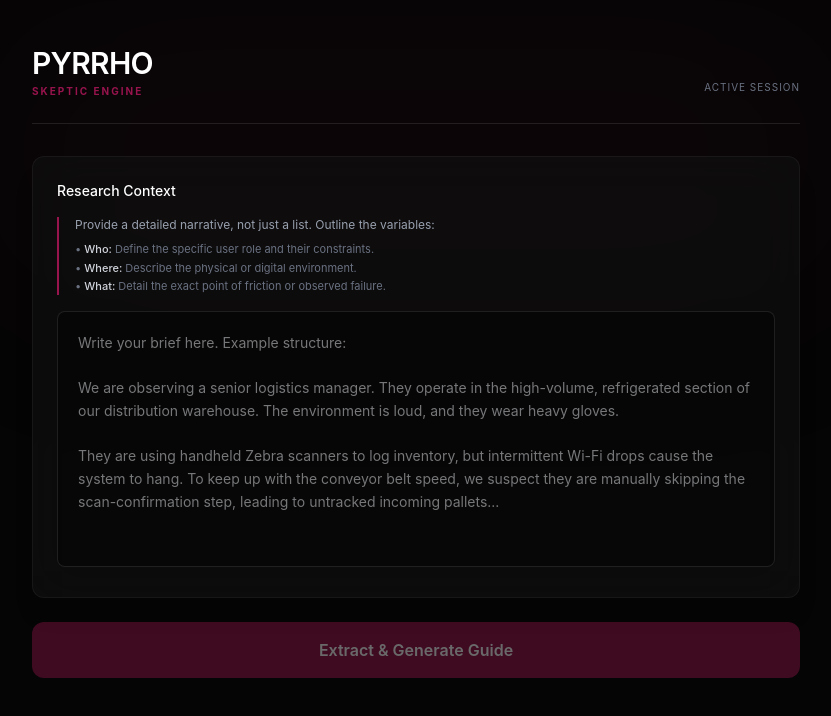
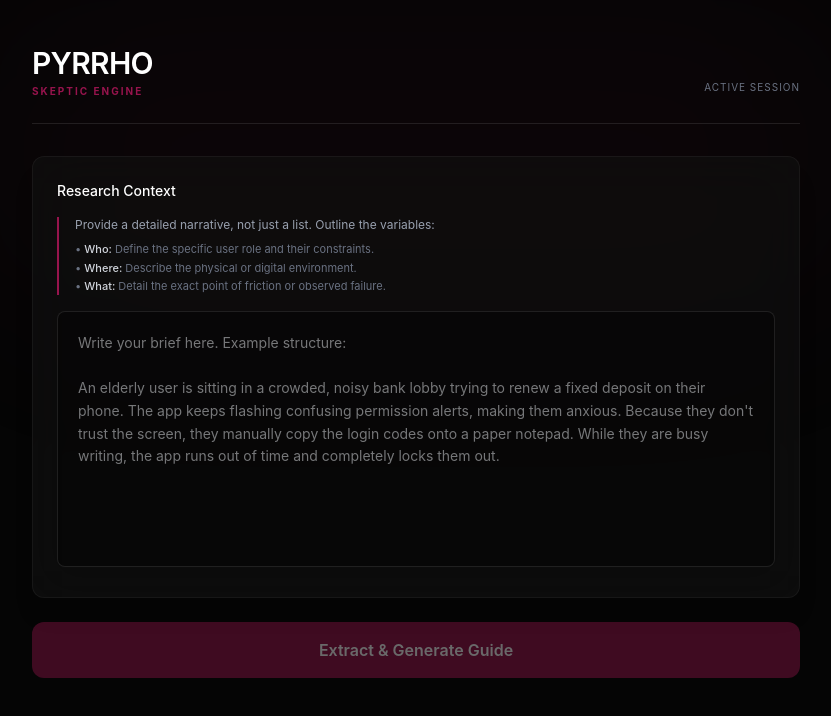
Before and after one commit to saadahmed263/pyrrho, a Next.js app: page / in a window 1280 px wide. Both pictures are taken after a click on the button "Start". Shown: the top 716 px of the page, without its empty margins (224-1055 px from the left). Built offline with nearby package versions, Linux system fonts and the light colour scheme.

Commit message:
design: update research context placeholder with banking narrative

```diff
--- a/app/page.tsx
+++ b/app/page.tsx
@@ -65,8 +65,6 @@ export default function Home() {
           </div>
 
           <div className="bg-[#121212]/60 backdrop-blur-xl border border-white/5 rounded-xl p-6 space-y-6 shadow-2xl">
-
-            {/* UPDATED INTRO TEXT - BLUNT AND CLEAR */}
             <p className="text-sm text-gray-300 leading-relaxed">
               Pyrrho forces you to stop guessing. It acts as a skeptic for your project brief, stripping out assumptions to build a targeted interview guide. The goal is to uncover actual user behavior, not just post-rationalized opinions.
             </p>
@@ -132,7 +130,7 @@ export default function Home() {
 
               <textarea
                 className="w-full h-64 bg-black/40 border border-white/10 rounded-lg p-5 text-gray-200 focus:outline-none focus:border-[#97144d] transition-all resize-none text-sm leading-relaxed"
-                placeholder="Write your brief here. Example structure:&#10;&#10;We are observing a senior logistics manager. They operate in the high-volume, refrigerated section of our distribution warehouse. The environment is loud, and they wear heavy gloves.&#10;&#10;They are using handheld Zebra scanners to log inventory, but intermittent Wi-Fi drops cause the system to hang. To keep up with the conveyor belt speed, we suspect they are manually skipping the scan-confirmation step, leading to untracked incoming pallets..."
+                placeholder="Write your brief here. Example structure:&#10;&#10;An elderly user is sitting in a crowded, noisy bank lobby trying to renew a fixed deposit on their phone. The app keeps flashing confusing permission alerts, making them anxious. Because they don't trust the screen, they manually copy the login codes onto a paper notepad. While they are busy writing, the app runs out of time and completely locks them out."
                 value={context}
                 onChange={(e) => setContext(e.target.value)}
               />
```
